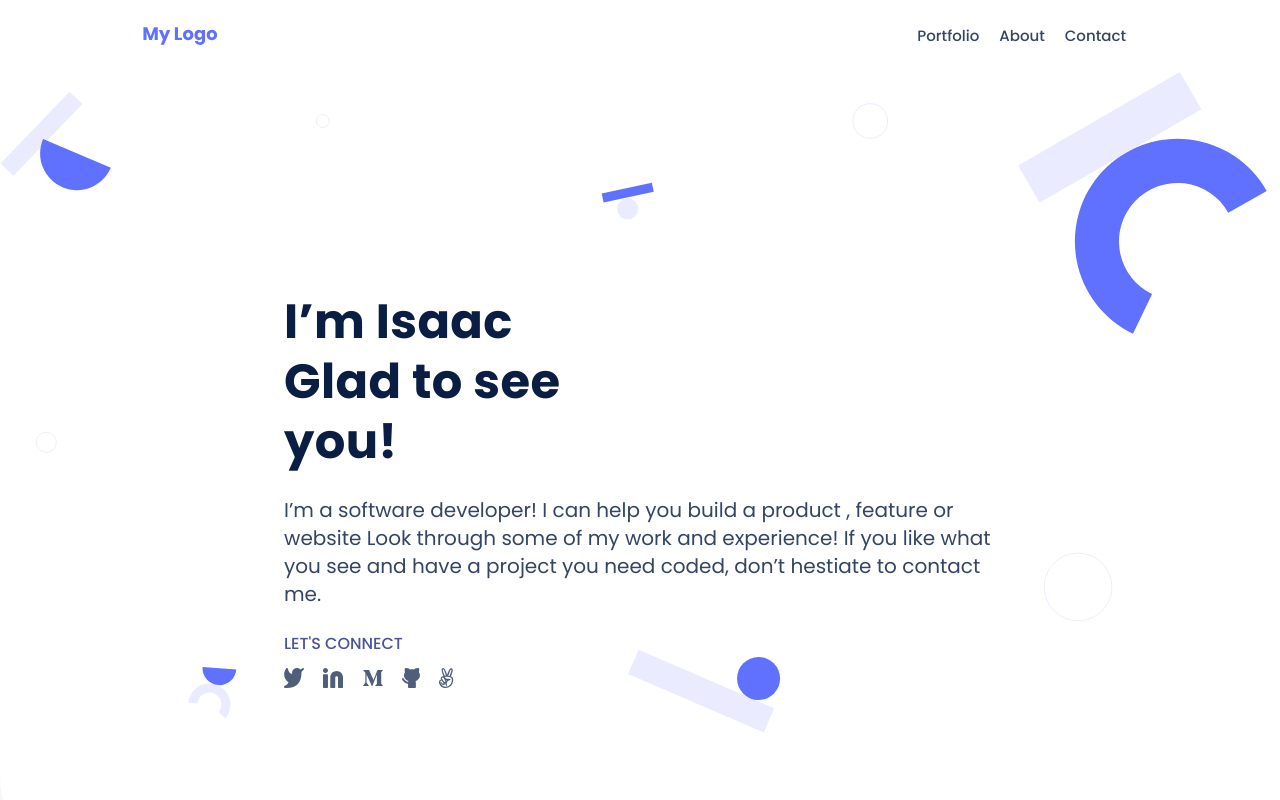
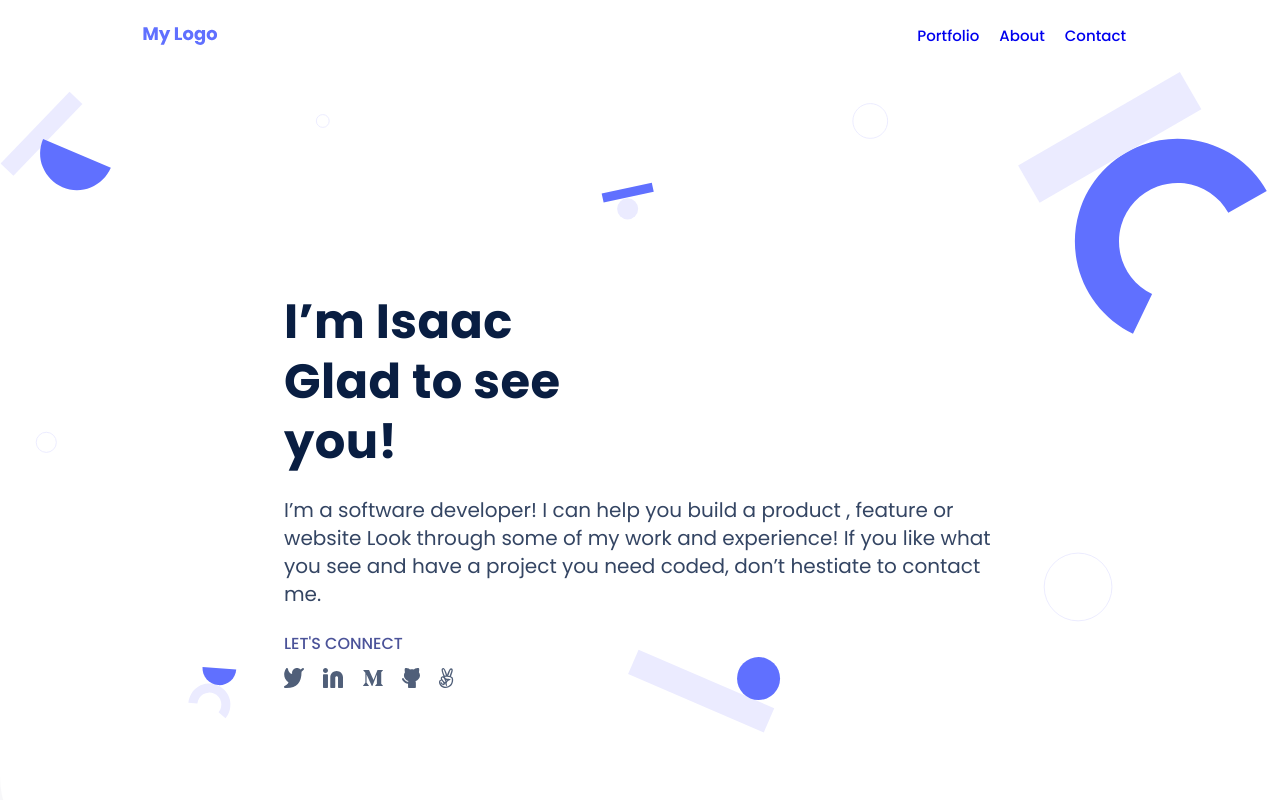
Before and after one commit to zieeco/portfolio, a plain HTML site: page index.html in a window 1280 px wide. Shown: the top 800 px of the page. Drawn offline with Linux system fonts and the light colour scheme.

Commit message:
Remove the hover and link state of all anchor tag

```diff
--- a/CSS/main.css
+++ b/CSS/main.css
@@ -24,17 +24,6 @@ li {
 a {
   outline: none;
   text-decoration: none;
-}
-
-a:link {
-  /* color: #5364fc; */
-
-  color: #344563;
-}
-
-a:hover {
-  color: #6e79df;
-  text-decoration: underline;
 }
 
 /* header section */
```
